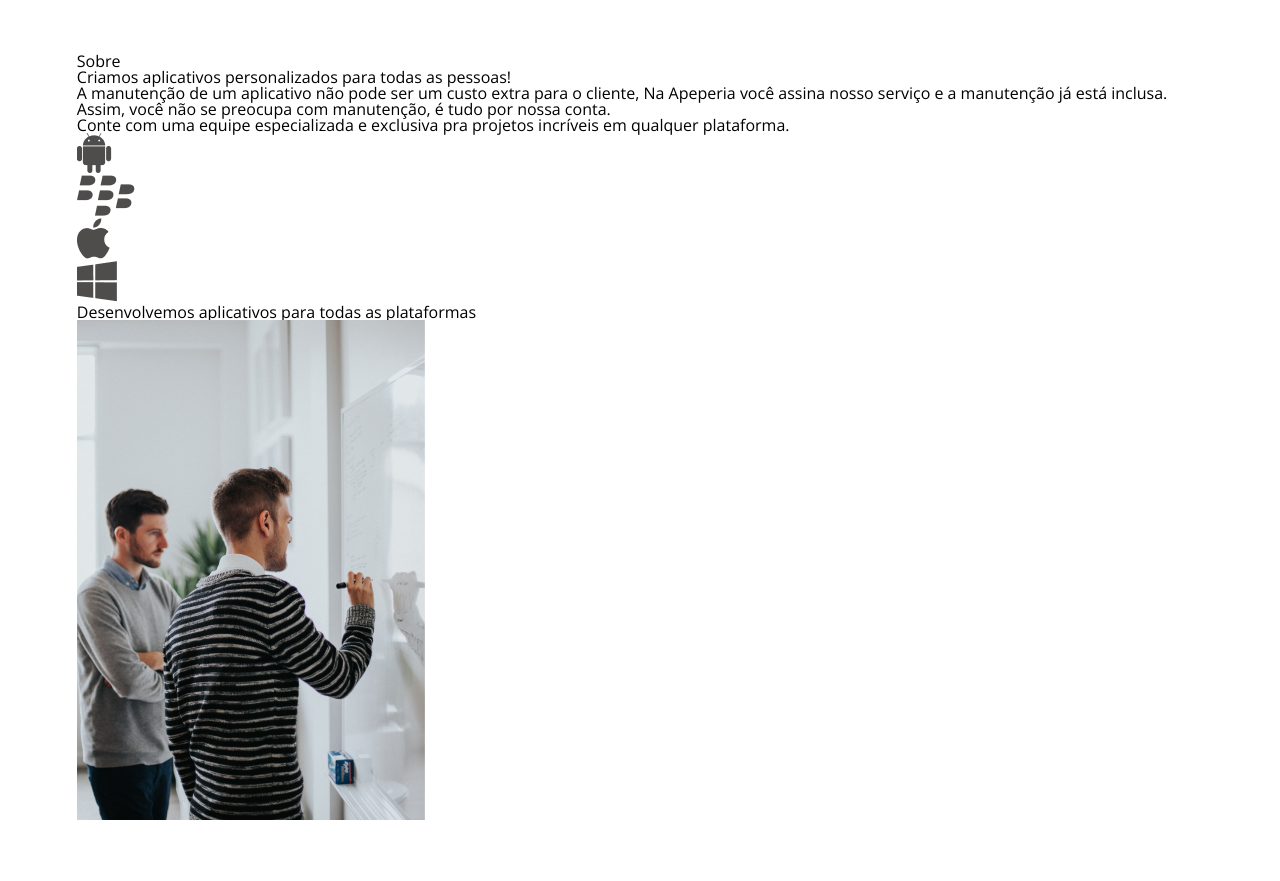
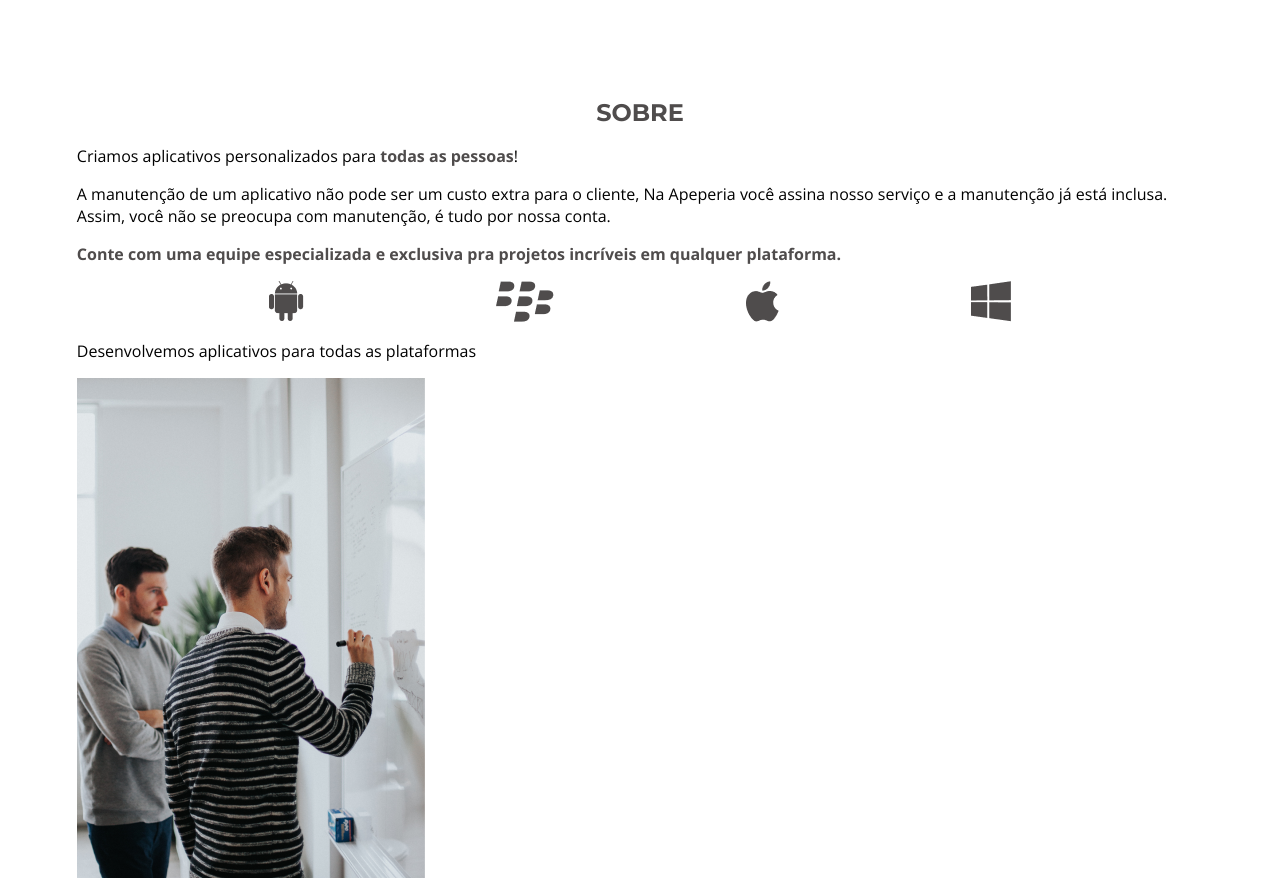
Before and after one commit to viniciussnitram/projeto-apeperia-alura, a plain HTML site: page projeto-apeperia-alura/index.html in a window 1280 px wide. Shown: the part 1540-2421 px from the top of the page. Before the commit the page ends 2362 px from the top, so only its background shows below. Drawn offline with nearby package versions, Linux system fonts and the light colour scheme.

Commit message:
Adding style at the section 'Sobre'. Now we have different colors for texts, margin and display flex

```diff
--- a/projeto-apeperia-alura/css/diferenciais.css
+++ b/projeto-apeperia-alura/css/diferenciais.css
@@ -11,9 +11,7 @@
 
 .diferenciais__item {
     max-width: 350px;
-
     box-sizing: border-box;
-
     padding: 2rem 0 2rem 5rem;
 }
 
@@ -22,7 +20,6 @@
     font-weight: 700;
     font-size: 1.2rem;
     text-transform: uppercase;
-
     margin-bottom: 1.5rem;
 }
 
--- /dev/null
+++ b/projeto-apeperia-alura/css/sobre.css
@@ -0,0 +1,31 @@
+.sobre {
+    padding-top: 3rem;
+    padding-bottom: 3rem;
+}
+
+.sobre__titulo {
+    color: var(--cinza-escuro);
+    font-weight: 700;
+    font-size: 1.5rem;
+    font-family: var(--montserrat);
+    text-transform: uppercase;
+    text-align: center;
+    margin-bottom: 1.25rem;
+}
+
+.sobre__texto {
+    line-height: normal;
+    margin-bottom: 1rem;
+}
+
+.sobre__texto--destaque {
+    color: var(--cinza-escuro);
+    font-weight: 700;
+}
+
+.sobre__plataformas {
+    display: flex;
+    flex-wrap: wrap;
+    justify-content: space-evenly;
+    margin-bottom: 1rem;
+}
--- a/projeto-apeperia-alura/index.html
+++ b/projeto-apeperia-alura/index.html
@@ -21,6 +21,7 @@
     <link rel="stylesheet" href="css/chamada.css">
     <link rel="stylesheet" href="css/destaques.css">
     <link rel="stylesheet" href="css/diferenciais.css">
+    <link rel="stylesheet" href="css/sobre.css">
 </head>
 <body>
     <header class="cabecalho container">
```
